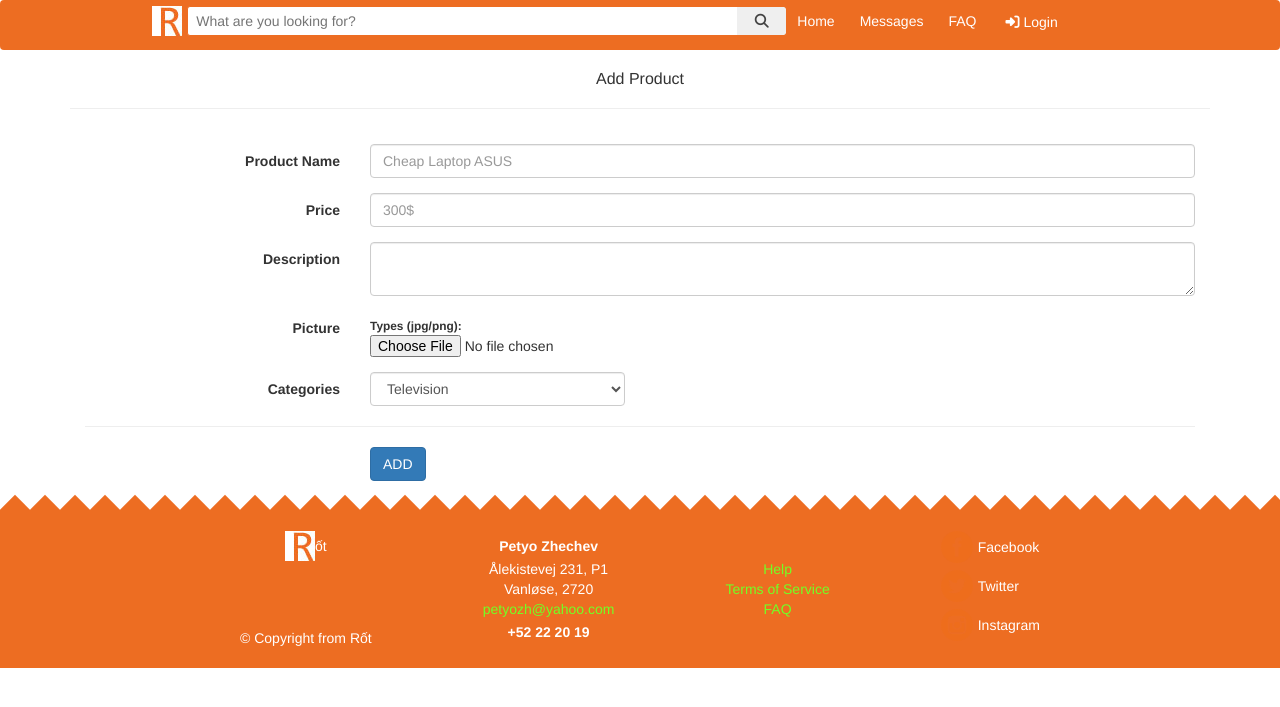
After one commit to zWarMob/webSecurity, a PHP site: page /pages/addproduct.php in a window 1280 px wide. The commit adds this page. Shown: the top 707 px of the page. Run offline with PHP 8.4, Linux system fonts and the light colour scheme; some libraries are stand-ins or nearby versions.

Commit message:
add product page

```diff
--- /dev/null
+++ b/pages/addproduct.php
@@ -0,0 +1,105 @@
+<?php
+
+include('../templates/mStart.php');
+include('../templates/header.php');
+
+?>
+
+    <div class="container">
+
+      <section class="panel-default">
+    <div class="txt-align-center">
+        <h3 class="panel-title">Add Product</h3>
+    </div>
+    <hr>
+    <div class="panel-body">
+
+    <form action="designer-finish.html" class="form-horizontal" role="form">
+
+   <!-- <div class="form-group">
+        <label for="name" class="col-sm-3 control-label"> lalala</label>
+        <div class="col-sm-9">
+            <label class="radio-inline">
+          <input type="radio" name="inlineRadioOptions" id="inlineRadio1" value="option1"> lalala
+        </label>
+        <label class="radio-inline">
+          <input type="radio" name="inlineRadioOptions" id="inlineRadio2" value="option2"> lalala
+        </label>
+        </div>
+    </div> form-group // -->
+
+       <div class="form-group">
+        <label for="name" class="col-sm-3 control-label">Product Name</label>
+        <div class="col-sm-9">
+          <input type="text" class="form-control" name="name" id="name" placeholder="Cheap Laptop ASUS">
+        </div>
+      </div> <!-- form-group // -->
+      <div class="form-group">
+        <label for="name" class="col-sm-3 control-label">Price</label>
+        <div class="col-sm-9">
+          <input type="text" class="form-control" name="name" id="name" placeholder="300$">
+        </div>
+      </div> <!-- form-group // -->
+      <div class="form-group">
+        <label for="about" class="col-sm-3 control-label">Description</label>
+        <div class="col-sm-9">
+          <textarea class="form-control"></textarea>
+        </div>
+      </div> <!-- form-group // -->
+      <!-- <div class="form-group">
+        <label for="qty" class="col-sm-3 control-label">lalala</label>
+        <div class="col-sm-3">
+       <input type="text" class="form-control" name="qty" id="qty" placeholder="lalala">
+        </div>
+      </div>
+      <div class="form-group">
+        <label class="col-sm-3 control-label">lalala</label>
+        <div class="col-sm-3">
+          <label class="control-label small" for="date_start">Начало: </label>
+          <input type="text" class="form-control" name="date_start" id="date_start" placeholder="lalala">
+        </div>
+        <div class="col-sm-3">
+          <label class="control-label small" for="date_finish">lalala:</label>
+          <input type="text" class="form-control" name="date_finish" id="date_finish" placeholder="lalala">
+        </div>
+      </div> // -->
+      <div class="form-group">
+        <label for="name" class="col-sm-3 control-label">Picture</label>
+        <div class="col-sm-3">
+          <label class="control-label small" for="file_img">Types (jpg/png):</label> <input type="file" name="file_img">
+        </div>
+        <!--<div class="col-sm-3">
+          <label class="control-label small" for="file_img">Файлы:</label>  <input type="file" name="file_archive">
+        </div>form-group // -->
+      </div>
+      <div class="form-group">
+        <label for="tech" class="col-sm-3 control-label">Categories</label>
+        <div class="col-sm-3">
+       <select class="form-control">
+        <option value="">Television</option>
+        <option value="texnolog2">Computer </option>
+        <option value="texnolog3">Driller </option>
+       </select>
+        </div>
+      </div> <!-- form-group // -->
+      <hr>
+      <div class="form-group">
+        <div class="col-sm-offset-3 col-sm-9">
+          <button type="submit" class="btn btn-primary">ADD</button>
+        </div>
+      </div> <!-- form-group // -->
+    </form>
+
+    </div><!-- panel-body // -->
+    </section><!-- panel// -->
+
+
+    </div> <!-- container// -->
+
+<?php
+
+
+include('../templates/footer.php');
+include('../templates/mEnd.php');
+
+?>
--- a/styleLib.css
+++ b/styleLib.css
@@ -138,7 +138,9 @@ FONT
 	color: #ed6d22;
 }
 
-
+.txt-align-center{
+    text-align: center;
+}
 
 /***********
 FONT AWESOME ADDON STYLES
--- a/templates/mStart.php
+++ b/templates/mStart.php
@@ -8,6 +8,6 @@
         <link href="../style.css" rel="stylesheet">
         <link rel="stylesheet" type="text/css" href="../bootstrap/css/bootstrap.min.css" />
         <link rel="stylesheet" type="text/css" href="../font-awesome/css/font-awesome.min.css" />
-	   <link href="../styleLib.css" rel="stylesheet">
+	    <link href="../styleLib.css" rel="stylesheet">
 	</head>
 	<body>
```
